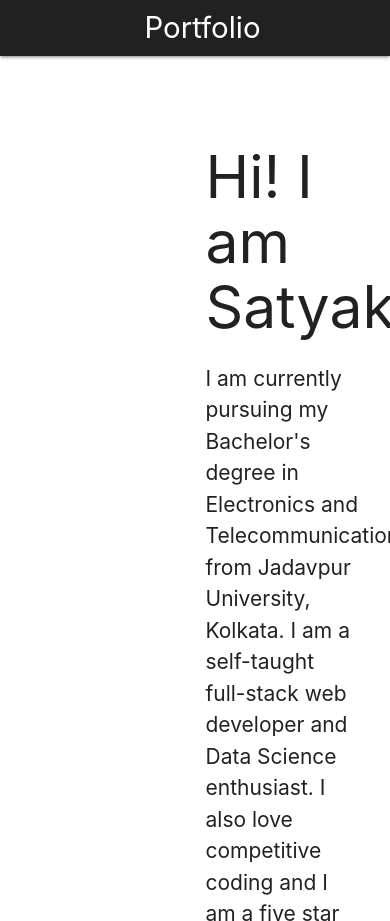
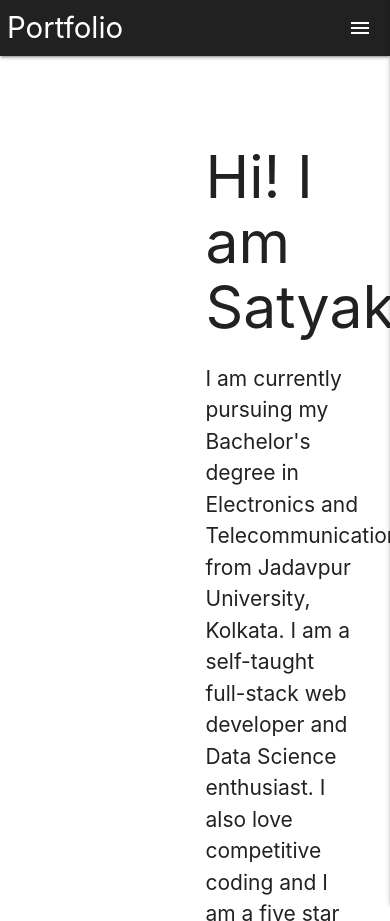
Before and after one commit to iamkryptonite/iamkryptonite.github.io, a plain HTML site: page main.html in a window 390 px wide. Shown: the top 921 px of the page. Drawn offline with nearby package versions, Linux system fonts and the light colour scheme.

Commit message:
add responsive navbar

```diff
--- a/main.html
+++ b/main.html
@@ -7,14 +7,18 @@
         <meta name="description" content="">
         <meta name="viewport" content="width=device-width, initial-scale=1">
         <link rel="stylesheet" href="https://cdnjs.cloudflare.com/ajax/libs/materialize/1.0.0/css/materialize.min.css">
+        <link href="https://fonts.googleapis.com/icon?family=Material+Icons" rel="stylesheet">
         <link rel="stylesheet" href="style.css">
     </head>
     <body>
         <div class="navbar-fixed">
-            <nav >
+            <nav>
                 <div class="nav-wrapper grey darken-4">
-                  <a href="#about" class="brand-logo">Portfolio</a>
-                  <ul id="nav-mobile" class="right hide-on-med-and-down">
+                    <a href="#about" class="brand-logo left">Portfolio</a>
+                    <a href="#" class="sidenav-trigger right" data-target="links">
+                        <i class="material-icons">menu</i>
+                    </a>
+                    <ul class="right hide-on-med-and-down">
                         <li><a href="#about">About</a></li>
                         <li><a href="#skills">Skills</a></li>
                         <li><a href="#projects">Projects</a></li>
@@ -23,15 +27,19 @@
                 </div>
             </nav>
         </div>
+        <ul id="links" class="sidenav">
+            <li><a href="#about">About</a></li>
+            <li><a href="#skills">Skills</a></li>
+            <li><a href="#projects">Projects</a></li>
+            <li><a href="#contact">Contact</a></li>
+        </ul>
         <section class="container" id="about">
             <div class="row">
                 <div class="col s6"></div>
                 <div class="col s6">
                     <h1>Hi! I am Satyaki</h1>
                     <p>I am currently pursuing my Bachelor's degree in Electronics and Telecommunication from Jadavpur University, Kolkata. I am a self-taught full-stack web developer and Data Science enthusiast. I also love competitive coding and I am a five star coder at Hackerrank. </p>
-                    <!-- <p>Lorem ipsum, dolor sit amet consectetur adipisicing elit. Ratione enim sapiente a. Fuga repellat vel officiis repudiandae iste doloribus provident earum impedit, accusamus voluptate nisi ipsam a omnis ducimus consequuntur?</p> -->
-                    <!-- <p>Lorem ipsum, dolor sit amet consectetur adipisicing elit. Ratione enim sapiente a. Fuga repellat vel officiis repudiandae iste doloribus provident earum impedit, accusamus voluptate nisi ipsam a omnis ducimus consequuntur?</p> -->
-                    <!-- <p>Lorem ipsum, dolor sit amet consectetur adipisicing elit. Ratione enim sapiente a. Fuga repellat vel officiis repudiandae iste doloribus provident earum impedit, accusamus voluptate nisi ipsam a omnis ducimus consequuntur?</p> -->
+
                 </div>
             </div>
         </section>
@@ -78,6 +86,8 @@
                 </div>
             </div>
         </section>
-        <script src="" async defer></script>
+        <!-- <script src="https://code.jquery.com/jquery-3.5.1.min.js"></script> -->
+        <script src="https://cdnjs.cloudflare.com/ajax/libs/materialize/1.0.0/js/materialize.min.js"></script>
+        <script src="script.js"></script>
     </body>
 </html>
--- a/script.js
+++ b/script.js
@@ -0,0 +1,14 @@
+document.addEventListener('DOMContentLoaded', function() {
+    var elems = document.querySelectorAll('.sidenav');
+    var instances = M.Sidenav.init(elems, {
+        edge: 'right',
+        draggable: false,
+        inDuration: 250,
+        outDuration: 200,
+        onOpenStart: null,
+        onOpenEnd: null,
+        onCloseStart: null,
+        onCloseEnd: null,
+        preventScrolling: false
+    });
+  });
--- a/style.css
+++ b/style.css
@@ -15,7 +15,6 @@ section{
 }
 div.container{
     padding-top: 80px;
-    /* margin-top: 50px; */
 }
 section.container{
     padding-top: 50px;
```
Lines whose indentation alone changed are shown as unchanged.
